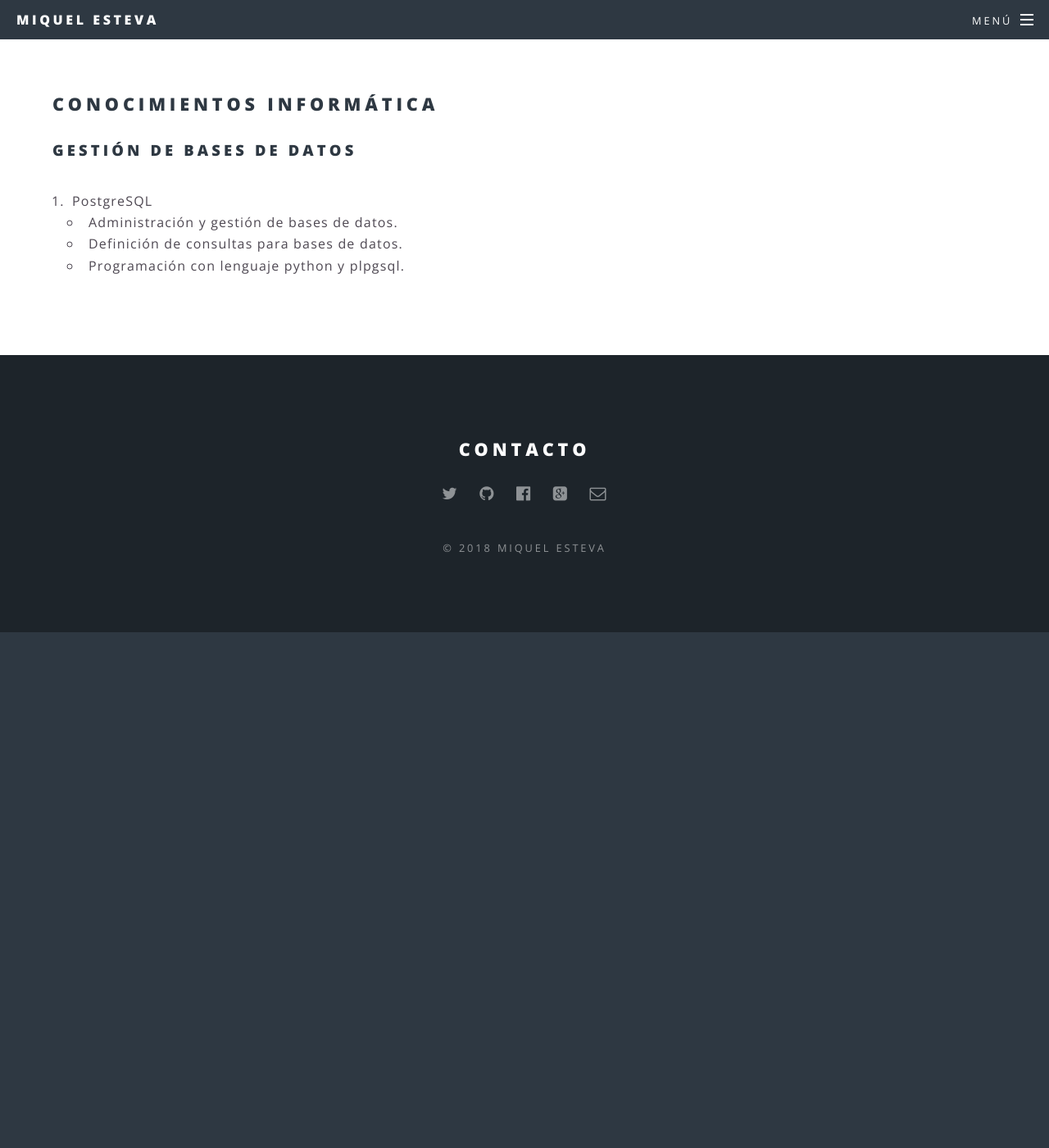
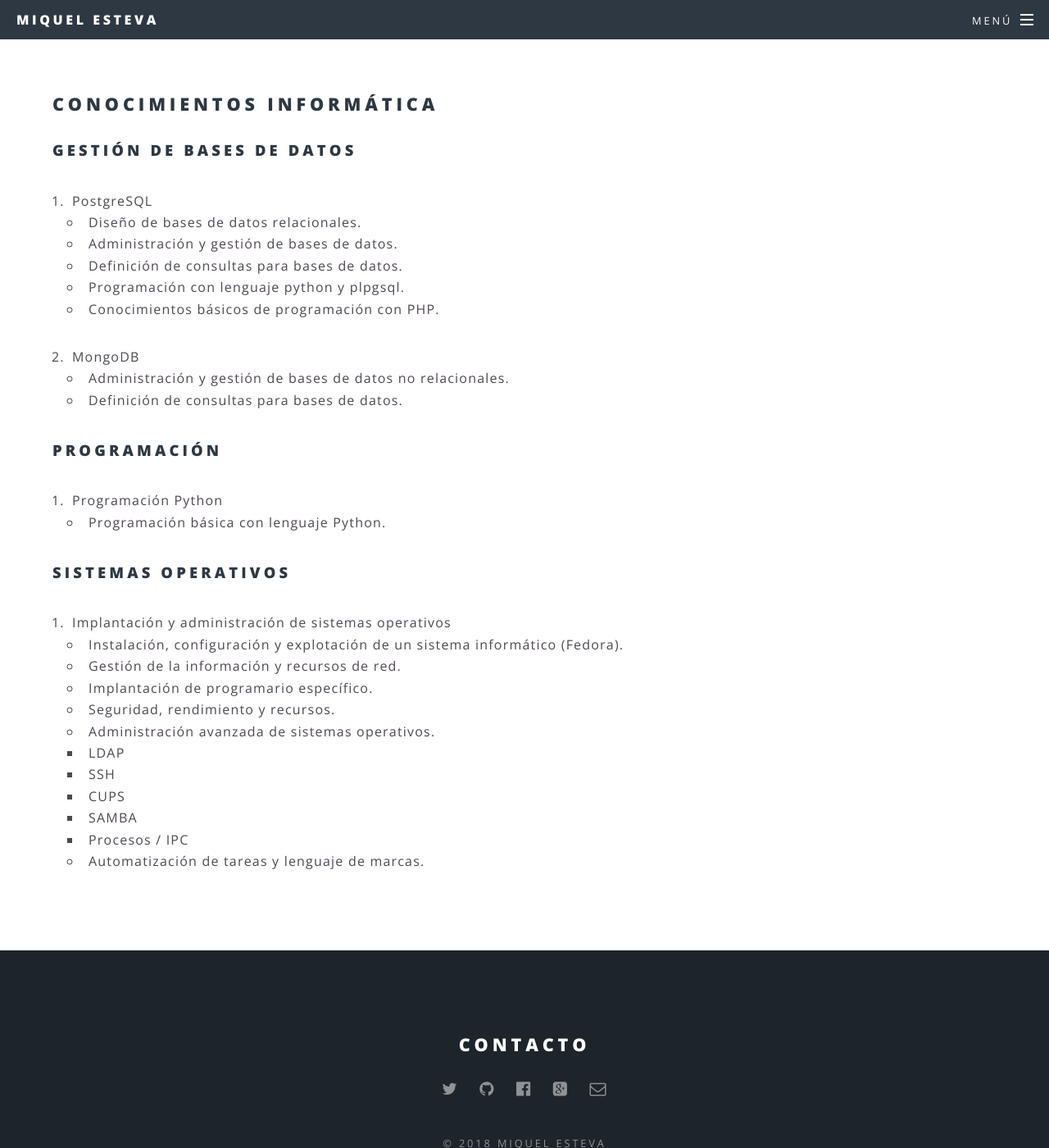
Before and after one commit to miquelesteva/miquelesteva.github.io, a Jekyll site: the page built from conocimientos.html, in a window 1280 px wide and 1400 px high, scrolled down 323 px. Shown: the whole window at 82% size. Built offline with Jekyll 4.4.1, drawn with Linux system fonts in a browser that asks for light colours; before the commit the page ends 1094 px from its top, so only the background shows below that.

Commit message:
conocimientos.html

```diff
--- a/conocimientos.html
+++ b/conocimientos.html
@@ -11,9 +11,48 @@ title: Conocimientos Informática
 	<ol>
 		<li value="1">PostgreSQL</li>
 			<ul>
+				<li type="circle">Diseño de bases de datos relacionales.</li>
 				<li type="circle">Administración y gestión de bases de datos.</li>
 				<li type="circle">Definición de consultas para bases de datos.</li>
 				<li type="circle">Programación con lenguaje python y plpgsql.</li>
+				<li type="circle">Conocimientos básicos de programación con PHP.</li>
+			</ul>
+		<li value="2">MongoDB</li>
+			<ul>
+				<li type="circle">Administración y gestión de bases de datos no relacionales.</li>
+				<li type="circle">Definición de consultas para bases de datos.</li>
 			</ul>
 	</ol>
 </p>
+
+<h3>Programación</h3>
+
+<p>
+	<ol>
+		<li value="1">Programación Python</li>
+			<ul>
+				<li type="circle">Programación básica con lenguaje Python.</li>
+			</ul>
+	</ol>
+</p>
+
+<h3>Sistemas operativos</h3>
+
+<p>
+	<ol>
+		<li value="1">Implantación y administración de sistemas operativos</li>
+			<ul>
+				<li type="circle">Instalación, configuración y explotación de un sistema informático (Fedora).</li>
+				<li type="circle">Gestión de la información y recursos de red.</li>
+				<li type="circle">Implantación de programario específico.</li>
+				<li type="circle">Seguridad, rendimiento y recursos.</li>
+				<li type="circle">Administración avanzada de sistemas operativos.</li>
+					<li type="square">LDAP</li>
+					<li type="square">SSH</li>
+					<li type="square">CUPS</li>
+					<li type="square">SAMBA</li>
+					<li type="square">Procesos / IPC</li>
+				<li type="circle">Automatización de tareas y lenguaje de marcas.</li>
+			</ul>
+	</ol>
+</p>
```
